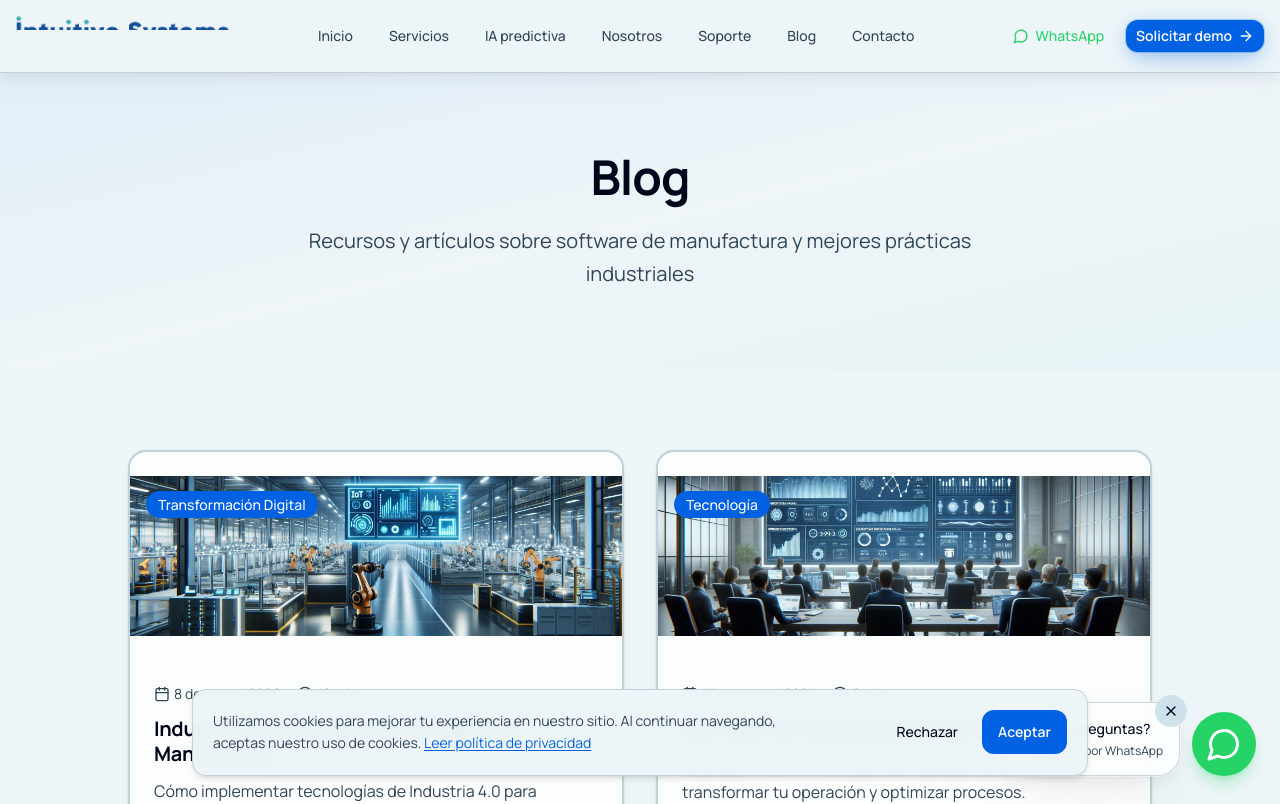
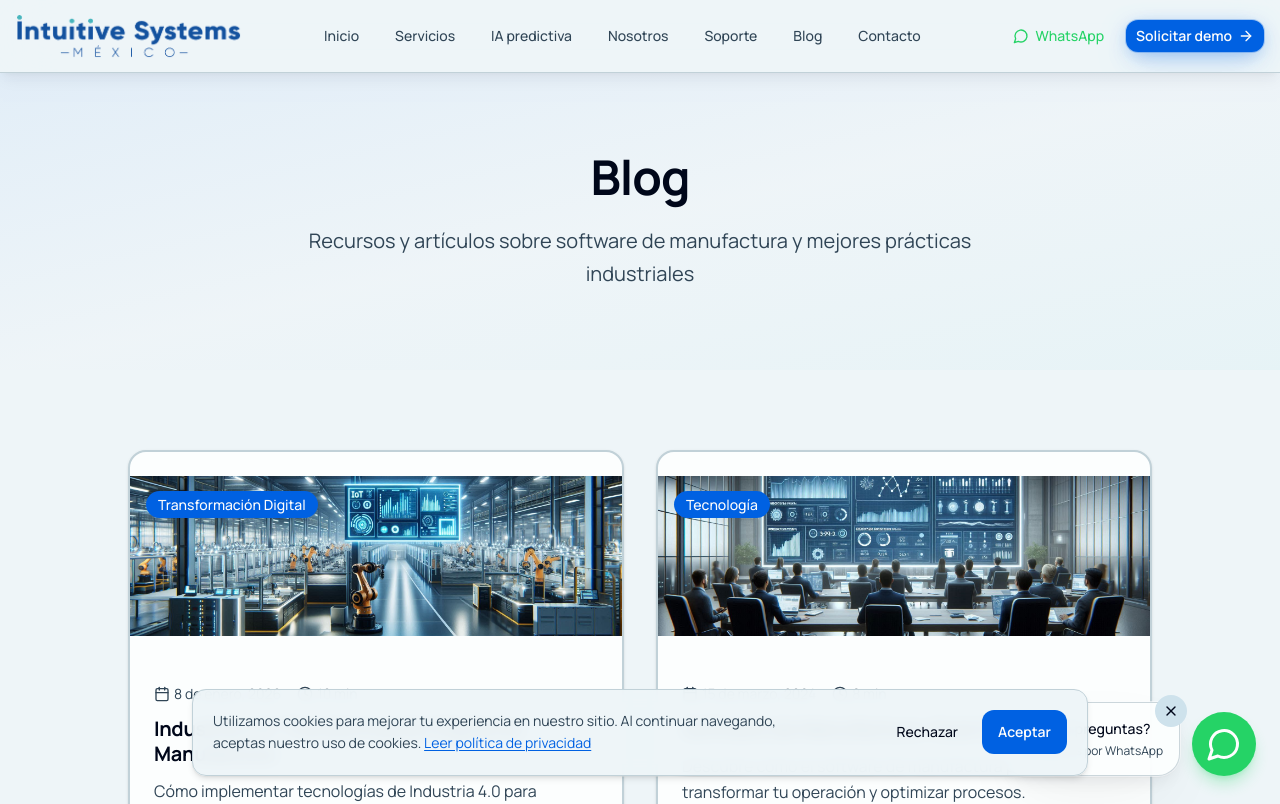
Before and after one commit to PabloColunga333/Web_Intuitive, a Next.js app: page /blog in a window 1280 px wide. Shown: the top 804 px of the page. Built offline with nearby package versions, Linux system fonts and the light colour scheme.

Commit message:
Use clean transparent logo with natural sizing in header

```diff
--- a/components/header.tsx
+++ b/components/header.tsx
@@ -55,17 +55,15 @@ export function Header() {
     >
       <div className="container mx-auto px-4">
         <div className="flex h-16 lg:h-18 items-center justify-between">
-          <Link href="/" className="flex items-center group" aria-label="Ir al inicio de Intuitive Systems México">
-            <span className="relative block h-8 w-[170px] overflow-hidden xl:h-10 xl:w-[213px]">
-              <Image
-                src="/logos/intuitive-systems-mexico.png"
-                alt=""
-                width={525}
-                height={177}
-                priority
-                className="absolute -left-[12px] -top-[17px] h-[66px] w-[195px] max-w-none mix-blend-multiply xl:-left-[15px] xl:-top-[21px] xl:h-[82px] xl:w-[244px]"
-              />
-            </span>
+          <Link href="/" className="flex items-center group shrink-0" aria-label="Ir al inicio de Intuitive Systems México">
+            <Image
+              src="/logos/intuitive-systems-mexico-logo.png"
+              alt="Intuitive Systems México"
+              width={461}
+              height={90}
+              priority
+              className="h-9 w-auto object-contain sm:h-10 lg:h-10 xl:h-11"
+            />
           </Link>
 
           {/* Desktop Navigation */}
```
